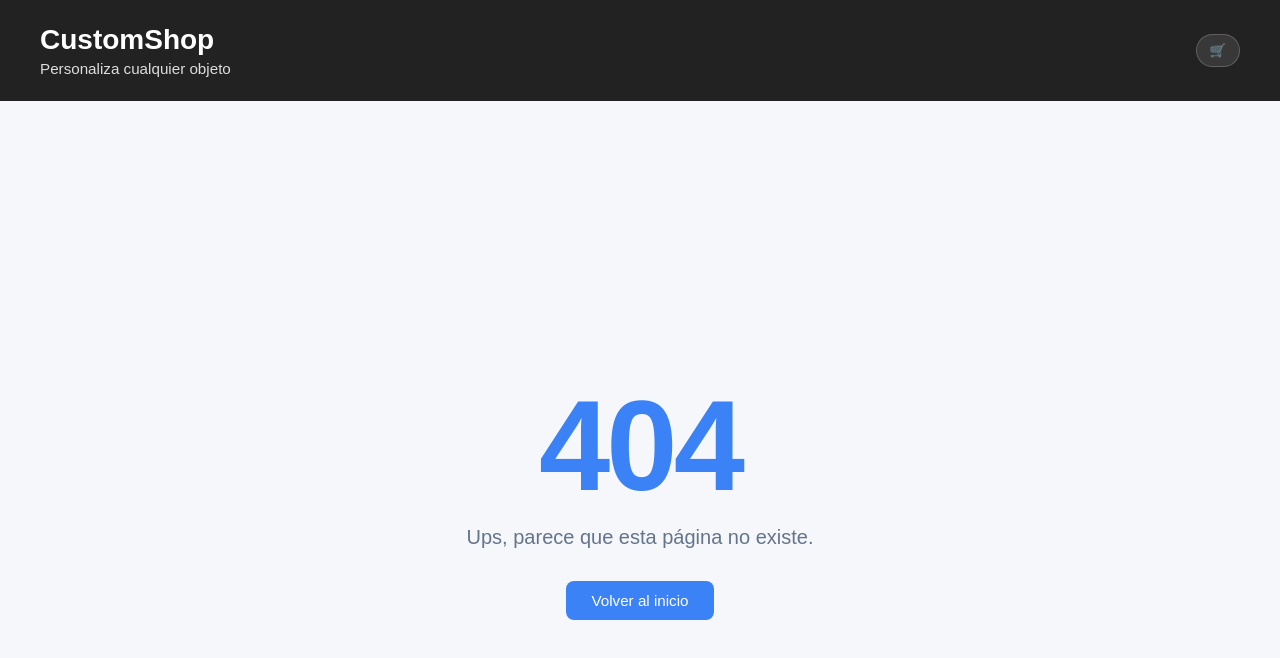
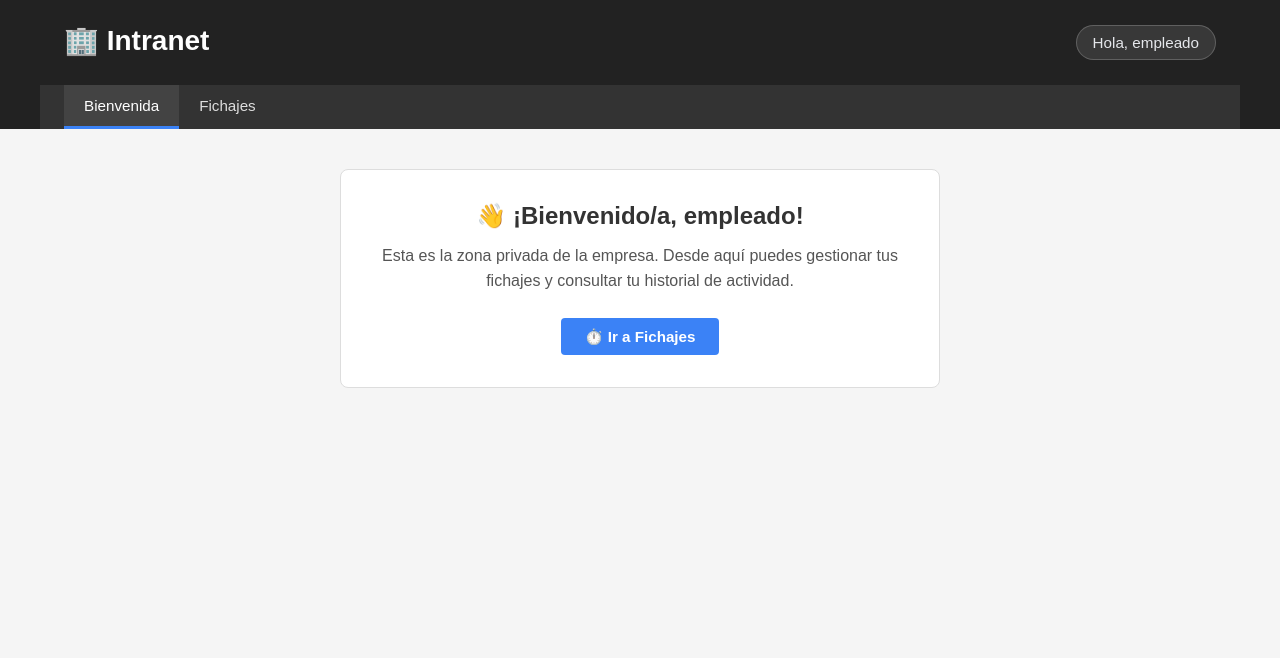
Before and after one commit to lidiarojonie/Prueba-CustomLab, a React (Vite) app in the folder tiendaLRojo-frontend/: page /intranet in a window 1280 px wide. Before the commit this address had no page. Shown: the top 658 px of the page. Built offline with nearby package versions, Linux system fonts and the light colour scheme.

Commit message:
Tarea 1.3

```diff
--- a/tiendaLRojo-frontend/src/components/CartSummary.tsx
+++ b/tiendaLRojo-frontend/src/components/CartSummary.tsx
@@ -1,4 +1,4 @@
-import { useNavigate } from 'react-router-dom';
+
 import type { CartItem } from '../types';
 import './cart.css';
 
@@ -10,7 +10,7 @@ interface CartSummaryProps {
 }
 
 function CartSummary({ cart, onUpdateQuantity, onRemove, onConfirm }: CartSummaryProps) {
-  const navigate = useNavigate();
+
 
   const getPrice = (price: number | string): number => {
     return typeof price === 'string' ? parseFloat(price) : price;
@@ -20,9 +20,7 @@ function CartSummary({ cart, onUpdateQuantity, onRemove, onConfirm }: CartSummar
     return cart.reduce((total, item) => total + getPrice(item.product.price) * item.quantity, 0);
   };
 
-  const handleConfirm = () => {
-    navigate('/checkout');
-  };
+
 
   return (
     <div className="cart-summary-container">
@@ -81,7 +79,7 @@ function CartSummary({ cart, onUpdateQuantity, onRemove, onConfirm }: CartSummar
             </div>
             <button
               className="cart-checkout-button"
-              onClick={handleConfirm}
+              onClick={onConfirm}
               disabled={cart.length === 0}
             >
               Ir a pagar
--- a/tiendaLRojo-frontend/src/components/CheckoutPage.tsx
+++ b/tiendaLRojo-frontend/src/components/CheckoutPage.tsx
@@ -59,8 +59,8 @@ function CheckoutPage() {
         },
         credentials: 'include',
         body: JSON.stringify({
-          items: orderItems,
-          address: address.trim()
+          "items": orderItems,
+          "address": address.trim()
         })
       });
 
--- a/tiendaLRojo-frontend/src/components/ClockInPage.tsx
+++ b/tiendaLRojo-frontend/src/components/ClockInPage.tsx
@@ -0,0 +1,11 @@
+function ClockInPage() {
+    return (
+        <div className="clockin-page">
+            <h2>⏱️ Fichajes</h2>
+            <p>Aquí podrás registrar tus entradas y salidas.</p>
+            {/* Funcionalidad de fichajes se implementará más adelante */}
+        </div>
+    );
+}
+
+export default ClockInPage;
--- a/tiendaLRojo-frontend/src/components/Header.tsx
+++ b/tiendaLRojo-frontend/src/components/Header.tsx
@@ -1,7 +1,7 @@
 import { useState } from 'react';
 import { useCart } from '../context/CartContext';
 import CartSummary from './CartSummary';
-import { useNavigate } from 'react-router-dom';
+import { useNavigate, useLocation } from 'react-router-dom';
 
 interface User {
   id: number;
@@ -14,6 +14,12 @@ function Header() {
   const navigate = useNavigate();
   const { cart, cartCount, updateQuantity, removeFromCart, clearCart } = useCart();
   const [isCartOpen, setIsCartOpen] = useState(false);
+  const location = useLocation();
+
+  // No mostrar el header global en la intranet
+  if (location.pathname.startsWith('/intranet')) {
+    return null;
+  }
 
   const toggleCart = (e: React.MouseEvent) => {
     e.stopPropagation();
--- a/tiendaLRojo-frontend/src/components/IntranetHome.tsx
+++ b/tiendaLRojo-frontend/src/components/IntranetHome.tsx
@@ -0,0 +1,29 @@
+import { useNavigate } from 'react-router-dom';
+
+function IntranetHome() {
+    const navigate = useNavigate();
+
+    // Leer el usuario guardado por LoginPage
+    const raw = sessionStorage.getItem("user");
+    const user = raw ? JSON.parse(raw) : null;
+
+    return (
+        <div className="intranet-home">
+            <div className="welcome-card">
+                <h2>👋 ¡Bienvenido/a, {user?.username ?? "empleado"}!</h2>
+                <p>
+                    Esta es la zona privada de la empresa. Desde aquí puedes gestionar
+                    tus fichajes y consultar tu historial de actividad.
+                </p>
+                <button
+                    className="intranet-action-button"
+                    onClick={() => navigate('/intranet/fichajes')}
+                >
+                    ⏱️ Ir a Fichajes
+                </button>
+            </div>
+        </div>
+    );
+}
+
+export default IntranetHome;
--- a/tiendaLRojo-frontend/src/components/IntranetLayout.tsx
+++ b/tiendaLRojo-frontend/src/components/IntranetLayout.tsx
@@ -0,0 +1,42 @@
+import { NavLink, Outlet } from 'react-router-dom';
+import './intranet.css';
+
+function IntranetLayout() {
+    // Leer el usuario guardado por LoginPage
+    const raw = sessionStorage.getItem("user");
+    const user = raw ? JSON.parse(raw) : null;
+
+    return (
+        <div className="intranet-layout">
+            <header className="intranet-header">
+                <div className="intranet-header-content">
+                    <h1>🏢 Intranet</h1>
+                    <span className="intranet-user">
+                        Hola, {user?.username ?? "empleado"}
+                    </span>
+                </div>
+                <nav className="intranet-nav">
+                    <NavLink
+                        to="/intranet"
+                        end
+                        className={({ isActive }) => isActive ? "intranet-nav-link active" : "intranet-nav-link"}
+                    >
+                        Bienvenida
+                    </NavLink>
+                    <NavLink
+                        to="/intranet/fichajes"
+                        className={({ isActive }) => isActive ? "intranet-nav-link active" : "intranet-nav-link"}
+                    >
+                        Fichajes
+                    </NavLink>
+                </nav>
+            </header>
+
+            <main className="intranet-content">
+                <Outlet />
+            </main>
+        </div>
+    );
+}
+
+export default IntranetLayout;
--- a/tiendaLRojo-frontend/src/components/ProductCard.tsx
+++ b/tiendaLRojo-frontend/src/components/ProductCard.tsx
@@ -25,7 +25,8 @@ function ProductCard({ product, onSelect, onEdit, onDelete, onAddToCart }: Produ
                     {onAddToCart && (
                         <button
                             className="btn-add-to-cart"
-                            title="Añadir al carrito"
+                            title={product.stock === 0 || product.active === false ? "Producto no disponible" : "Añadir al carrito"}
+                            disabled={product.stock === 0 || product.active === false}
                             onClick={(e) => {
                                 e.stopPropagation();
                                 onAddToCart(product);
--- /dev/null
+++ b/tiendaLRojo-frontend/src/components/intranet.css
@@ -0,0 +1,182 @@
+/* ===========================
+   Intranet Layout
+   =========================== */
+
+.intranet-layout {
+  min-height: 100vh;
+  background-color: #f5f5f5;
+}
+
+/* Header — same #222 as .site-header */
+.intranet-header {
+  background-color: #222;
+  color: white;
+  padding: 0;
+}
+
+.intranet-header-content {
+  max-width: 1200px;
+  margin: 0 auto;
+  display: flex;
+  justify-content: space-between;
+  align-items: center;
+  padding: 1.5rem;
+}
+
+.intranet-header h1 {
+  font-size: 1.75rem;
+  margin: 0;
+  margin-bottom: 0.25rem;
+}
+
+.intranet-user {
+  background-color: rgba(255, 255, 255, 0.1);
+  padding: 0.5rem 1rem;
+  border-radius: 20px;
+  font-size: 0.95rem;
+  font-weight: 500;
+  color: #e5e7eb;
+  border: 1px solid rgba(255, 255, 255, 0.2);
+}
+
+/* Navigation bar */
+.intranet-nav {
+  max-width: 1200px;
+  margin: 0 auto;
+  display: flex;
+  gap: 0;
+  background-color: #333;
+  padding: 0 1.5rem;
+}
+
+.intranet-nav-link {
+  padding: 0.75rem 1.25rem;
+  color: #ddd;
+  text-decoration: none;
+  font-size: 0.95rem;
+  font-weight: 500;
+  border-bottom: 3px solid transparent;
+  transition: color 0.2s, border-color 0.2s, background-color 0.2s;
+}
+
+.intranet-nav-link:hover {
+  color: white;
+  background-color: rgba(255, 255, 255, 0.05);
+}
+
+.intranet-nav-link.active {
+  color: white;
+  border-bottom-color: #3b82f6;
+  background-color: rgba(255, 255, 255, 0.08);
+}
+
+/* Main content area */
+.intranet-content {
+  max-width: 1200px;
+  margin: 0 auto;
+  padding: 1rem;
+}
+
+/* ===========================
+   IntranetHome
+   =========================== */
+
+.intranet-home {
+  display: flex;
+  justify-content: center;
+  padding-top: 1.5rem;
+}
+
+.welcome-card {
+  background-color: white;
+  border: 1px solid #ddd;
+  border-radius: 8px;
+  padding: 2rem 2.5rem;
+  max-width: 600px;
+  width: 100%;
+  text-align: center;
+}
+
+.welcome-card h2 {
+  font-size: 1.5rem;
+  color: #333;
+  margin-bottom: 0.8rem;
+}
+
+.welcome-card p {
+  color: #555;
+  font-size: 1rem;
+  line-height: 1.6;
+  margin-bottom: 1.5rem;
+}
+
+.intranet-action-button {
+  padding: 0.6rem 1.5rem;
+  background-color: #3b82f6;
+  color: white;
+  border: none;
+  border-radius: 4px;
+  font-size: 0.95rem;
+  font-weight: bold;
+  cursor: pointer;
+  transition: background-color 0.2s;
+}
+
+.intranet-action-button:hover {
+  background-color: #2563eb;
+}
+
+/* ===========================
+   ClockInPage
+   =========================== */
+
+.clockin-page {
+  background-color: white;
+  border: 1px solid #ddd;
+  border-radius: 8px;
+  padding: 1rem 1.5rem;
+}
+
+.clockin-page h2 {
+  font-size: 1.3rem;
+  color: #333;
+  margin-bottom: 0.8rem;
+}
+
+.clockin-page p {
+  color: #555;
+  font-size: 0.95rem;
+}
+
+/* Responsive */
+@media (max-width: 768px) {
+  .intranet-header-content {
+    flex-wrap: wrap;
+    gap: 1rem;
+  }
+
+  .intranet-nav {
+    justify-content: center;
+  }
+
+  .welcome-card {
+    padding: 1.5rem 1rem;
+  }
+}
+
+@media (max-width: 480px) {
+  .intranet-header-content {
+    padding: 1rem;
+    gap: 0.75rem;
+  }
+
+  .intranet-header h1 {
+    font-size: 1.25rem;
+    margin-bottom: 0.15rem;
+  }
+
+  .intranet-user {
+    padding: 0.4rem 0.75rem;
+    font-size: 0.8rem;
+  }
+}
--- a/tiendaLRojo-frontend/src/index.css
+++ b/tiendaLRojo-frontend/src/index.css
@@ -195,9 +195,15 @@ body {
   z-index: 10;
 }
 
-.btn-add-to-cart:hover {
+.btn-add-to-cart:hover:not(:disabled) {
   background-color: #5d6e92;
   transform: scale(1.1);
+}
+
+.btn-add-to-cart:disabled {
+  opacity: 0.45;
+  cursor: not-allowed;
+  background-color: #a0a0a0;
 }
 
 .product-card img {
--- a/tiendaLRojo-frontend/src/main.tsx
+++ b/tiendaLRojo-frontend/src/main.tsx
@@ -8,6 +8,9 @@ import { ProductDetail } from './components/ProductDetail.tsx';
 import CheckoutPage from './components/CheckoutPage.tsx';
 import NotFound from './NotFound.tsx';
 import { CartProvider } from './context/CartContext.tsx';
+import IntranetLayout from './components/IntranetLayout.tsx';
+import IntranetHome from './components/IntranetHome.tsx';
+import ClockInPage from './components/ClockInPage.tsx';
 
 createRoot(document.getElementById('root')!).render(
   <StrictMode>
@@ -18,6 +21,10 @@ createRoot(document.getElementById('root')!).render(
           <Route path="/" element={<App />} />
           <Route path="product/:id" element={<ProductDetail />} />
           <Route path="checkout" element={<CheckoutPage />} />
+          <Route path="/intranet" element={<IntranetLayout />}>
+            <Route index element={<IntranetHome />} />
+            <Route path="fichajes" element={<ClockInPage />} />
+          </Route>
           <Route path="*" element={<NotFound />} />
         </Routes>
       </BrowserRouter>
--- a/tiendaLRojo-frontend/src/types.ts
+++ b/tiendaLRojo-frontend/src/types.ts
@@ -6,6 +6,7 @@ export interface Product {
     category: string;
     stock: number;      // Unidades disponibles
     image_url: string;
+    active?: boolean;   // Estado del producto (activo/inactivo)
     average_rating?: number | null; // Rating medio del producto (puede ser null si no tiene reseñas)
 }
 
```
Also changed, not shown: tiendaLRojo-frontend/src/App.tsx (+9 -1 lines), 1 other file (tests, documents, lock files or other folders).
